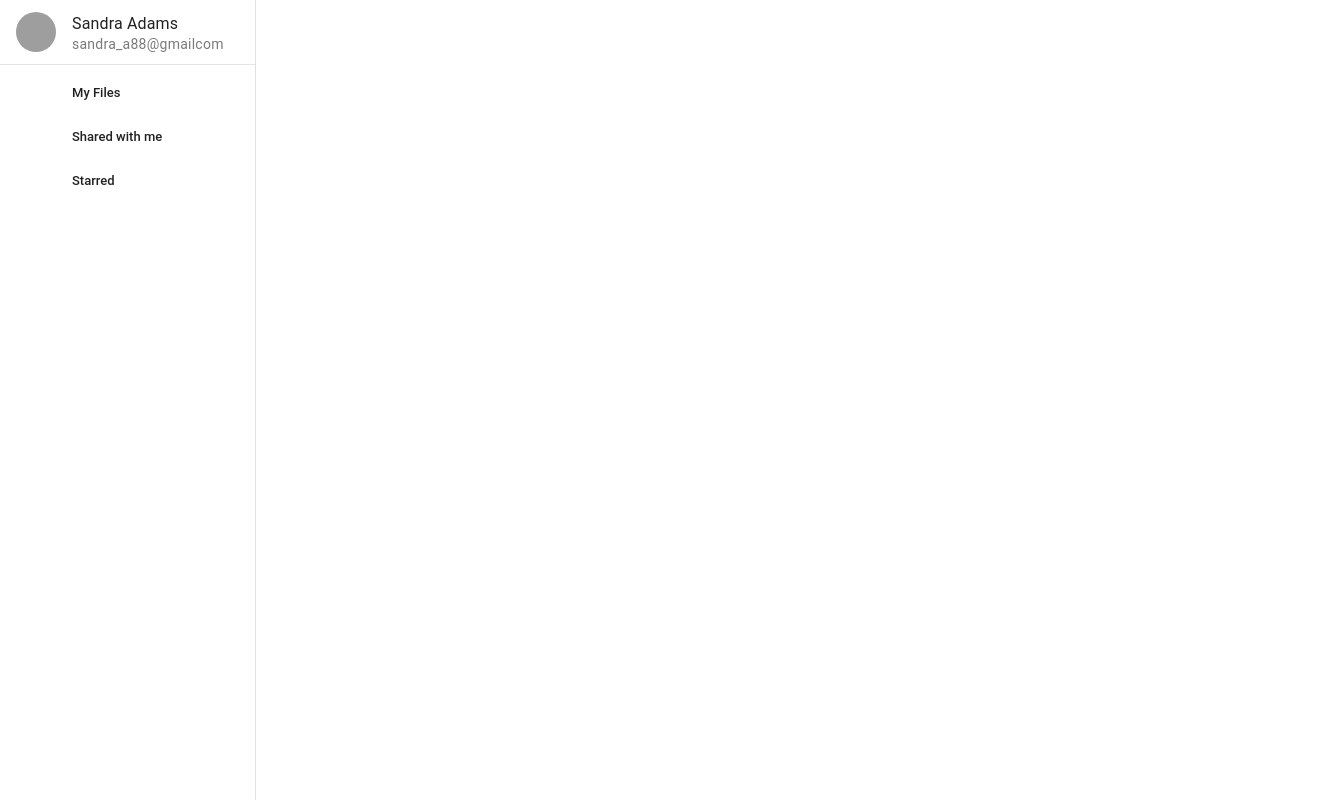
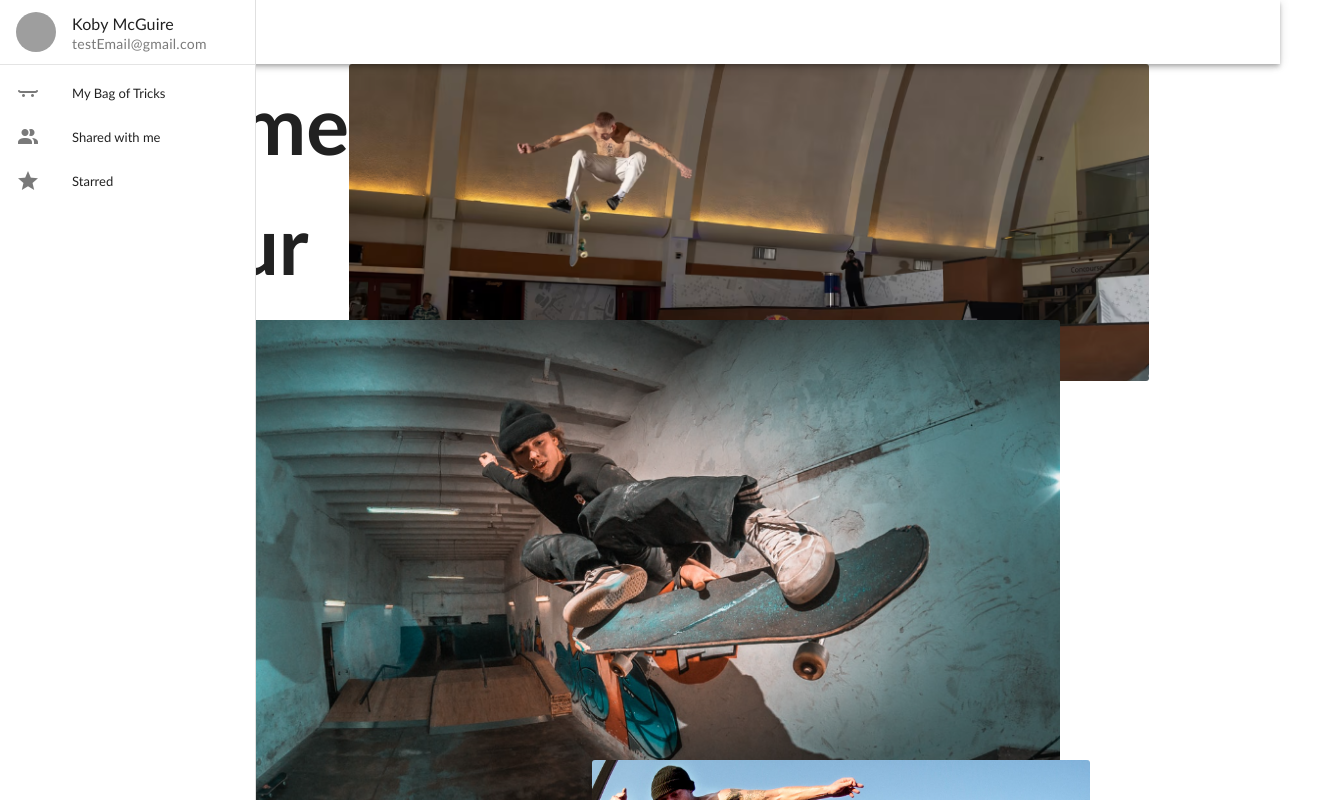
Before and after one commit to KobyMcGuire/SkateApp, a Vue app in the folder webpage/vue/: page / in a window 1280 px wide. Shown: the top 800 px of the page, 1322 px wide, since content can reach past the window. Built offline with nearby package versions, Linux system fonts and the light colour scheme; grey boxes are pictures that could not be loaded.

Commit message:
Router view to tricks set up

```diff
--- a/webpage/vue/index.html
+++ b/webpage/vue/index.html
@@ -5,6 +5,7 @@
     <meta http-equiv="X-UA-Compatible" content="IE=edge">
     <meta name="viewport" content="width=device-width,initial-scale=1.0">
     <link rel="icon" href="/favicon.ico">
+    <link href="https://cdn.jsdelivr.net/npm/@mdi/font@5.x/css/materialdesignicons.min.css" rel="stylesheet">
     <title>Capstone Title</title>
     <script type="module" src="/src/main.js"></script>
   </head>
--- a/webpage/vue/src/App.vue
+++ b/webpage/vue/src/App.vue
@@ -1,40 +1,56 @@
 <template>
   <v-app>
-
-    <v-navigation-drawer
-        expand-on-hover
-        rail
-      >
+    <v-navigation-drawer expand-on-hover rail>
       <v-list>
         <v-list-item
           prepend-avatar="https://randomuser.me/api/portraits/women/85.jpg"
-            title="Sandra Adams"
-            subtitle="sandra_a88@gmailcom"
+          title="Koby McGuire"
+          subtitle="testEmail@gmail.com"
         ></v-list-item>
       </v-list>
 
       <v-divider></v-divider>
 
       <v-list density="compact" nav>
-          <v-list-item prepend-icon="mdi-folder" title="My Files" value="myfiles"></v-list-item>
-          <v-list-item prepend-icon="mdi-account-multiple" title="Shared with me" value="shared"></v-list-item>
-          <v-list-item prepend-icon="mdi-star" title="Starred" value="starred"></v-list-item>
+        <v-list-item
+          prepend-icon="mdi-skateboard"
+          title="My Bag of Tricks"
+          value="myTricks"
+          to="/tricks"
+          link
+        ></v-list-item>
+        <v-list-item
+          prepend-icon="mdi-account-multiple"
+          title="Shared with me"
+          value="shared"
+        ></v-list-item>
+        <v-list-item
+          prepend-icon="mdi-star"
+          title="Starred"
+          value="starred"
+        ></v-list-item>
       </v-list>
     </v-navigation-drawer>
 
+    <v-app-bar title="Trick Bag"></v-app-bar>
+
+    <v-main
+      class="d-flex align-center justify-center"
+      style="min-height: 300px"
+    >
+      <router-view></router-view>
+    </v-main>
   </v-app>
 </template>
 
 <script>
-
-
-export default {
-
-
-};
+export default {};
 </script>
 
 <style>
+* {
+  font-family: 'Gill Sans', 'Gill Sans MT', Calibri, 'Trebuchet MS', sans-serif;
+}
 
 .error-message {
   background-color: #fca5a5;
```
Lines whose indentation alone changed are shown as unchanged.
